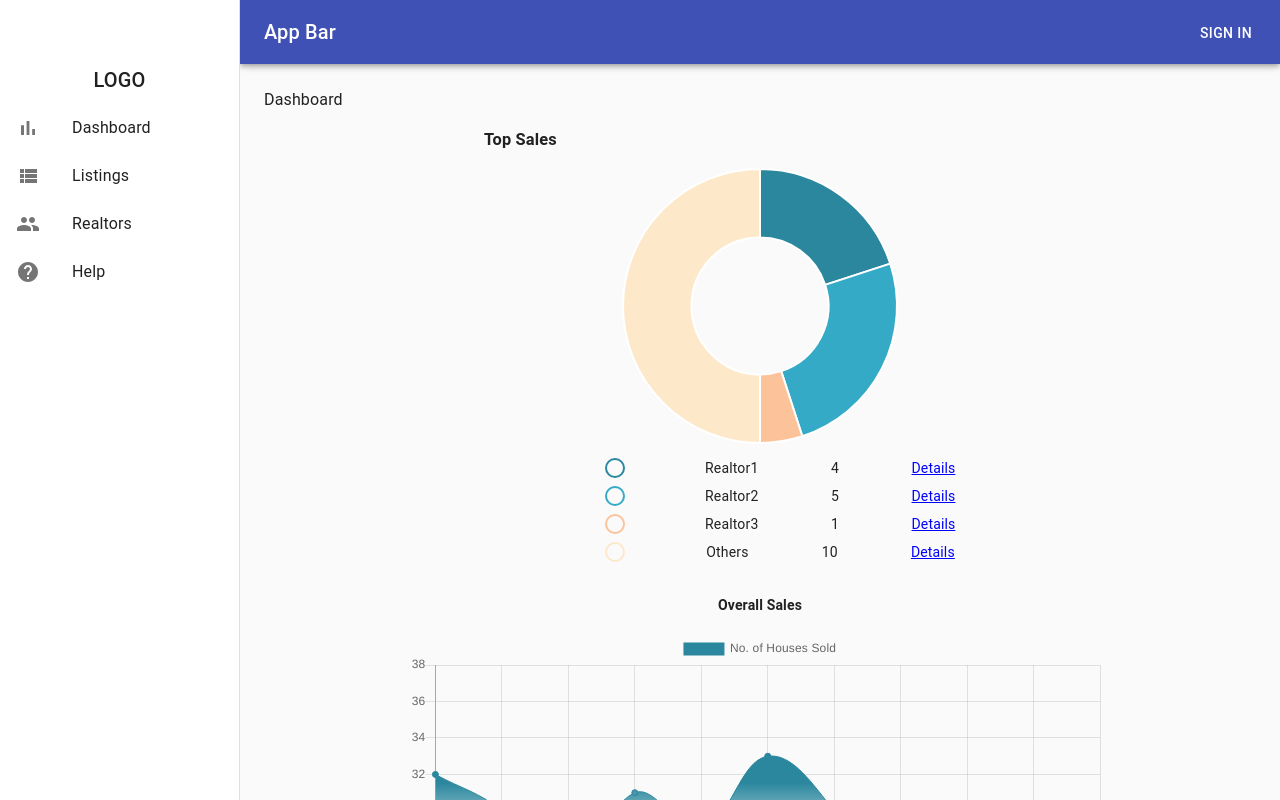
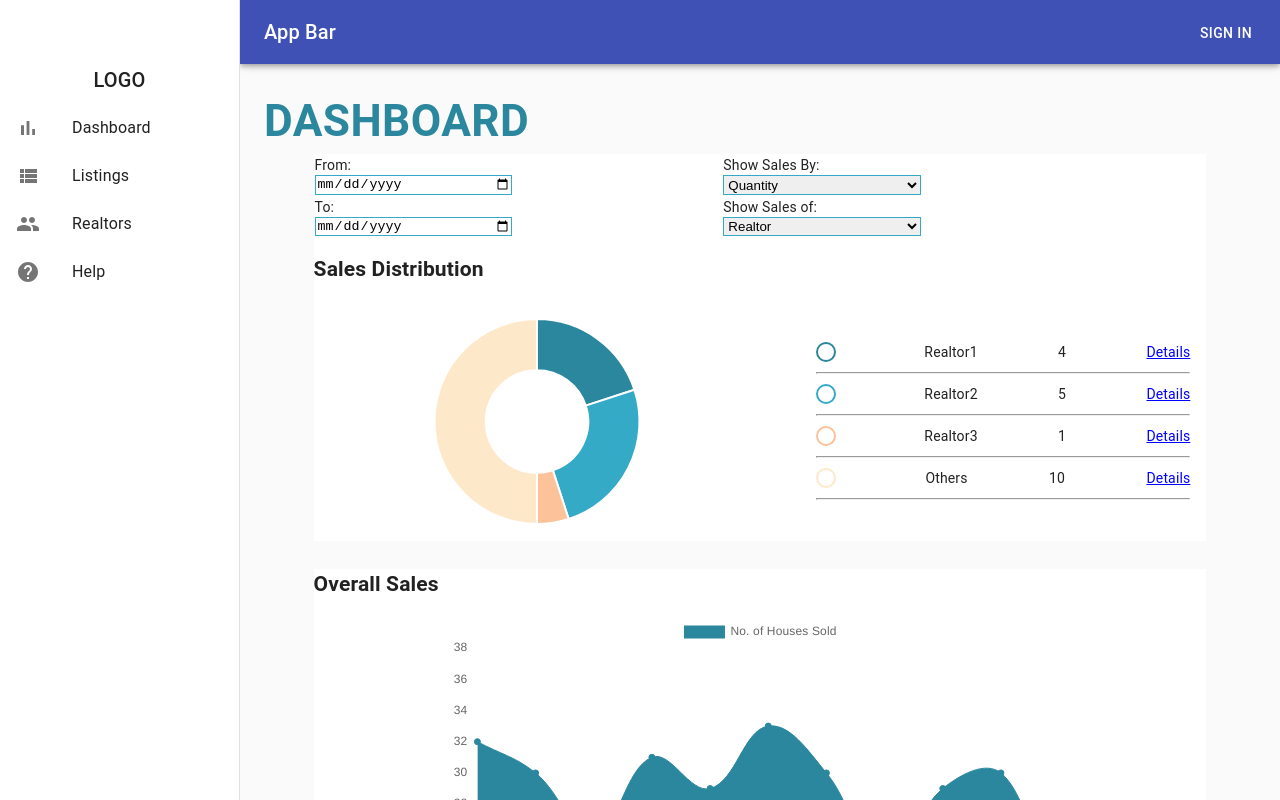
Before and after one commit to wbgneto/ez.dashboard, a React (Create React App) app: page /dashboard in a window 1280 px wide. Shown: the top 800 px of the page. Built offline with nearby package versions, Linux system fonts and the light colour scheme.

Commit message:
Dashboard continued

```diff
--- a/package.json
+++ b/package.json
@@ -9,11 +9,13 @@
     "@testing-library/react": "^9.4.1",
     "@testing-library/user-event": "^7.2.1",
     "chart.js": "^2.9.3",
+    "date-fns": "^2.10.0",
     "dom": "0.0.3",
     "html-to-react": "^1.4.2",
     "prop-types": "^15.7.2",
     "react": "^16.12.0",
     "react-chartjs-2": "^2.9.0",
+    "react-datepicker": "^2.14.0",
     "react-dom": "^16.12.0",
     "react-router-dom": "^5.1.2",
     "react-scripts": "3.4.0"
--- a/src/components/GraphContainer.js
+++ b/src/components/GraphContainer.js
@@ -1,45 +1,211 @@
 import React, { Component, useState } from "react";
-import Container from "@material-ui/core/Container";
 import LineGraph from "./LineGraph";
 import MainGraph from "./MainGraph";
 import { makeStyles } from "@material-ui/core/styles";
+import Grid from "@material-ui/core/Grid";
+import "react-datepicker/dist/react-datepicker.css";
+import { createMuiTheme } from "@material-ui/core/styles";
+import { ThemeProvider } from "@material-ui/styles";
+
+const theme = createMuiTheme({
+  breakpoints: {
+    values: {
+      xs: 0,
+      sm: 450,
+      md: 600,
+      lg: 900,
+      xl: 1200
+    }
+  }
+});
+const dateToday = new Date();
+const useStyles = makeStyles(theme => ({
+  formContainer: {
+    display: "grid",
+    width: "90%",
+    gridTemplateColumns: "1fr 1fr",
+    gridGap: "1em"
+  },
+  textField: {
+    marginLeft: theme.spacing(1),
+    marginRight: theme.spacing(1),
+    width: 200,
+    textDecoration: "none"
+  },
+  graphFlex: {
+    display: "flex",
+    flexDirection: "column",
+    justifyContent: "space-around",
+    alignContent: "center",
+    height: "100%"
+  },
+  formControl: {
+    margin: theme.spacing(1),
+    minWidth: 120
+  },
+  selectEmpty: {
+    marginTop: theme.spacing(2)
+  },
+  formElements: {
+    border: "1px solid #34AAC7",
+    width: "100%"
+  },
+  InputsWrapper: {
+    height: "2em",
+    display: "grid",
+    gridGap: "1em",
+    gridTemplateColumns: "1fr 1fr"
+  },
+  inputBoxes: {
+    margin: "1px"
+  }
+}));
 
 export default () => {
   const classes = useStyles();
+
+  const [state, setState] = React.useState({
+    startDate: dateToday,
+    endDate: dateToday.setMonth(dateToday.getMonth() + 8),
+    graphDataMeasure: "qty",
+    graphDistributionFactor: "realtor"
+  });
+
+  const handleStartDateChange = startDate => event => {
+    setState({
+      ...state,
+      [startDate]: event.target.value
+    });
+
+    alert(
+      `${state.startDate} ${state.endDate} ${state.graphDistributionFactor}`
+    );
+  };
+
+  const handleEndDateChange = endDate => event => {
+    setState({
+      ...state,
+      [endDate]: event.target.value
+    });
+
+    alert(state);
+  };
+
   return (
+    <ThemeProvider theme={theme}>
       <div className="graphFlex">
-      <Container maxWidth="sm">
+        <div style={{ width: "90%", margin: "auto", backgroundColor: "white" }}>
+          <div className={classes.formContainer}>
+            <Grid container>
+              <Grid
+                className={classes.inputBoxes}
+                container
+                item
+                xm={12}
+                sm={12}
+                md={12}
+                lg={6}
+                xl={6}
+              >
+                From:
+                <input
+                  className={classes.formElements}
+                  type="date"
+                  id="startDate"
+                  label="start date"
+                  value={state.startDate}
+                  onChange={handleStartDateChange("startDate")}
+                />
+              </Grid>
+
+              <Grid
+                className={classes.inputBoxes}
+                container
+                item
+                xm={12}
+                sm={12}
+                md={12}
+                lg={6}
+                xl={6}
+              >
+                To:
+                <input
+                  className={classes.formElements}
+                  type="date"
+                  id="endDate"
+                  label="end date"
+                  value={state.endDate}
+                  onChange={handleEndDateChange("endDate")}
+                />
+              </Grid>
+            </Grid>
+
+            <Grid container>
+              <Grid
+                className={classes.inputBoxes}
+                container
+                item
+                xm={12}
+                sm={12}
+                md={12}
+                lg={6}
+                xl={6}
+              >
+                Show Sales By:
+                <select id="datameasure" className={classes.formElements}>
+                  <option value="qty">Quantity</option>
+                  <option value="val">Value</option>
+                </select>
+              </Grid>
+              <Grid
+                className={classes.inputBoxes}
+                container
+                item
+                xm={12}
+                sm={12}
+                md={12}
+                lg={6}
+                xl={6}
+              >
+                Show Sales of:
+                <select
+                  id="distributionFactor"
+                  className={classes.formElements}
+                >
+                  <option value="realtor">Realtor</option>
+                  <option value="houseType">Type of Property</option>
+                </select>
+              </Grid>
+            </Grid>
+          </div>
+
+          <h2>Sales Distribution</h2>
           <MainGraph
-        data={ {
+            data={{
               labels: ["Realtor1", "Realtor2", "Realtor3", "Others"],
               datasets: [
                 {
                   label: "No. of Houses Sold",
 
                   data: [4, 5, 1, 10],
-            backgroundColor: [
-              "#2B879E",
-              "#34AAC7",
-              "#FCC29A",
-              "#fde9c9",
-            ]
+                  backgroundColor: ["#2B879E", "#34AAC7", "#FCC29A", "#fde9c9"]
                 }
               ]
             }}
           ></MainGraph>
-      </Container>
-      <Container fixed>
-        <LineGraph></LineGraph>
-      </Container>
         </div>
+        <div
+          style={{
+            width: "90%",
+            margin: "auto",
+            marginTop: "2em",
+            backgroundColor: "white"
+          }}
+        >
+          <h2>Overall Sales</h2>
+          <LineGraph maxWidth="lg" minWidth="sm"></LineGraph>
+        </div>
+      </div>
+    </ThemeProvider>
   );
 };
-
-const useStyles = makeStyles({
-    graphFlex: {
-      display:"flex",
-      flexDirection:"row",
-      justifyContent:"space-around",
-      alignContent:"center"
-    }
-  });
--- a/src/components/LineGraph.js
+++ b/src/components/LineGraph.js
@@ -1,4 +1,4 @@
-import React, { Component,useState }from "react";
+import React, { Component, useState } from "react";
 import "../App.js";
 import { Line } from "react-chartjs-2";
 
@@ -9,58 +9,88 @@ export default class LineGraph extends Component {
     this.state = {
       show_by_type: "quantity",
       data: {
-        labels: ["Jan", "Feb", "March", "Apr", "Jun", "Jul", "Aug", "Sep", "Oct", "Nov", "Dec"],
+        labels: [
+          "Jan",
+          "Feb",
+          "March",
+          "Apr",
+          "Jun",
+          "Jul",
+          "Aug",
+          "Sep",
+          "Oct",
+          "Nov",
+          "Dec"
+        ],
         datasets: [
           {
             label: "No. of Houses Sold",
-            data: [32, 30, 26, 31, 29,33,30,24,29,30,23,38]
+            data: [32, 30, 26, 31, 29, 33, 30, 24, 29, 30, 23, 38]
           }
         ]
+      },
+      options: {
+        responsive: true,
+        scales: {
+          xAxes: [
+            {
+              gridLines: {
+                display: false
+              }
+            }
+          ],
+          yAxes: [
+            {
+              gridLines: {
+                display: false
+              }
+            }
+          ]
+        }
       }
     };
   }
 
-
-
-  setGradientColor = (canvas,color) => {
-    const ctx = canvas.getContext('2d');
-    const gradient = ctx.createLinearGradient(0,0, 0,300);
-    gradient.addColorStop(0.50,color);
-    gradient.addColorStop(0.75,"white");
+  setGradientColor = (canvas, color) => {
+    const ctx = canvas.getContext("2d");
+    const gradient = ctx.createLinearGradient(0, 0, 0, 300);
+    gradient.addColorStop(0.70, color);
+    gradient.addColorStop(0.95, "white");
     return gradient;
-  }
+  };
   getChartData = canvas => {
     const data = this.state.data;
 
-    if(data.datasets){
-      let colors = [ "#2B879E"];
+    if (data.datasets) {
+      let colors = ["#2B879E"];
       data.datasets.forEach((set, i) => {
         set.backgroundColor = this.setGradientColor(canvas, colors[i]);
-        set.borderColor="#2B879E";
-        set.borderWidth=1;
-      })
+        set.borderColor = "#2B879E";
+        set.borderWidth = 1;
+      });
     }
     return data;
-
-
-  }
+  };
 
   render() {
     return (
       <div
-        style={{   display:"flex",alignContent:"center", justifyContent:"space-around"}}
+        style={{
+          display: "flex",
+          alignContent: "center",
+          justifyContent: "space-around"
+        }}
+      >
+        <div style={{ width: "70%", textAlign: "center" }}>
 
-      >
-          <div style={{width:"75%", textAlign:"center"}}>
-          <h4>Overall Sales</h4>
           <Line
             options={{
-            responsive: true,
+              responsive: true
             }}
             data={this.getChartData}
+            options={this.state.options}
           />
         </div>
-
       </div>
     );
   }
--- a/src/components/MainGraph.js
+++ b/src/components/MainGraph.js
@@ -1,21 +1,8 @@
 import React, { Component, PureComponent } from "react";
 import { Doughnut } from "react-chartjs-2";
 import PropTypes from "prop-types";
+import Grid from "@material-ui/core/Grid";
 
-const listItemStyle = {
-  textAlign: "left",
-  justifyContent: "space-evenly",
-  display: "flex",
-  flexDirection: "row",
-  margin: "8px",
-  alignContent: "flex-start"
-};
-
-const options = {
-  legend: {
-    display: false
-  }
-};
 class MainGraph extends Component {
   state = {
     legend: []
@@ -30,17 +17,33 @@ class MainGraph extends Component {
     const { legend } = this.state;
     console.log(this.props.data);
     return (
-      <div>
-        <h3>Top Sales</h3>
+      <>
+
+
+
+        <Grid
+          container
+          direction="row"
+          justify="space-around"
+          alignItems="center"
+          spacing={4}
+          style={{ width: "100%", margin: "auto"  }}
+        >
+        {/* <div style={{display:"flex", flexDirection:"row", justifyContent:"space-evenly", alignContent:"center", alignItems:"center"}}> */}
+        <Grid  item xs={12} sm={12} md={12} lg={6} xl={6} >
         <Doughnut
+
           ref={ref => (this.doughnut = ref)}
           data={this.props.data}
           options={options}
         />
-        <ul className="mt-8">
+      </Grid>
+      <Grid item xs={12} sm={12} md={12} lg={6} xl={6} >
+      <ul className="mt-8">
           {legend.length &&
             legend.map((item, key) => {
               return (
+                <>
                 <li key={item.text} style={listItemStyle}>
                   <div
                     style={{
@@ -60,10 +63,17 @@ class MainGraph extends Component {
                     Details
                   </label>
                 </li>
+                <hr style={{margin:"10px 0"}}/>
+                </>
               );
             })}
         </ul>
-      </div>
+      </Grid>
+        </Grid>
+
+        {/* </div> */}
+
+      </>
     );
   }
 }
@@ -72,4 +82,18 @@ MainGraph.propTypes = {
   data: PropTypes.object
 };
 
+const listItemStyle = {
+  textAlign: "left",
+  justifyContent: "space-between",
+  display: "flex",
+  flexDirection: "row",
+  // margin: "8px",
+  alignContent: "flex-start"
+};
+
+const options = {
+  legend: {
+    display: false
+  }
+};
 export default MainGraph;
--- a/src/pages/Dashboard.js
+++ b/src/pages/Dashboard.js
@@ -7,18 +7,24 @@ import GraphContainer from '../components/GraphContainer';
 const useStyles = makeStyles(theme => ({
   root: {
     flexGrow: 1,
+    // height:"150vh"
   },
   paper: {
     padding: theme.spacing(2),
     textAlign: 'center',
     color: theme.palette.text.secondary,
   },
+  title:{
+    fontSize:"3.157em",
+    fontWeight:"700",
+    color:"#2B879E",
+  }
 }));
 export default function CenteredGrid() {
   const classes = useStyles();
   return (
     <div className={classes.root} >
-      <Typography className="title">Dashboard</Typography>
+      <Typography className={classes.title}>DASHBOARD</Typography>
       <GraphContainer></GraphContainer>
     </div>
   );
```
Also changed, not shown: 1 other file (tests, documents, lock files or other folders). Lines whose indentation alone changed are shown as unchanged.
